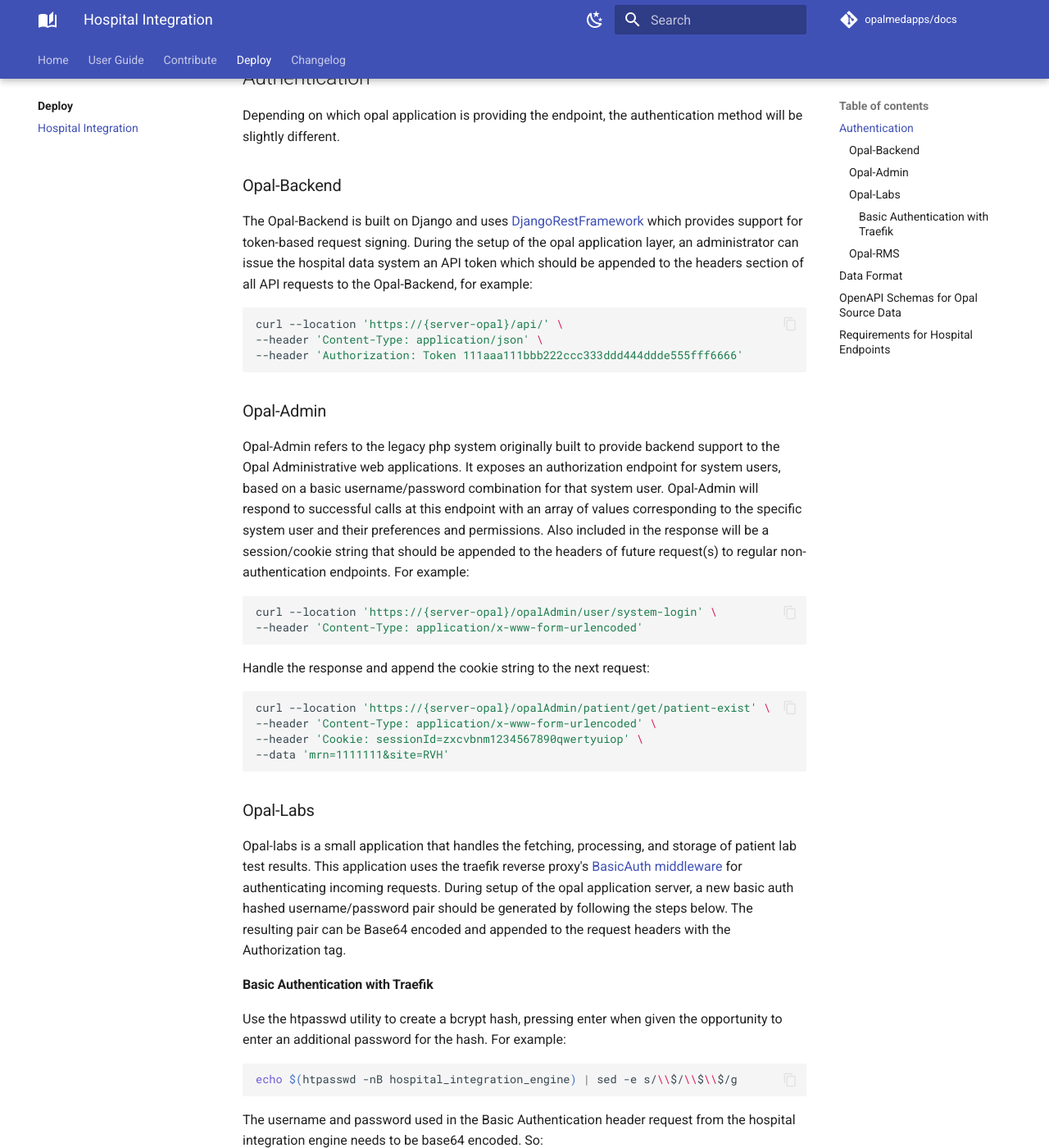
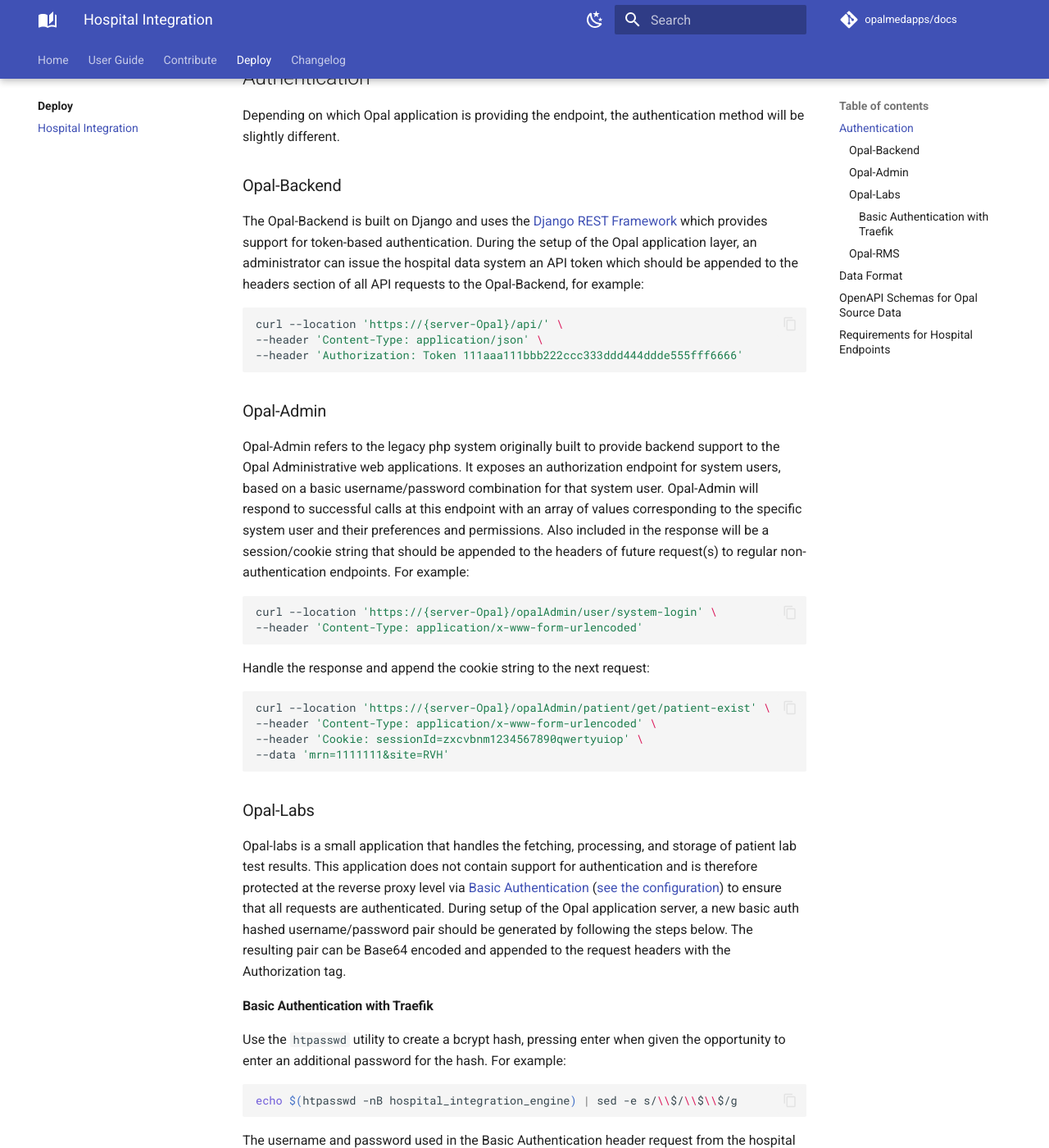
Before and after one commit to opalmedapps/docs, an MkDocs documentation site: the page built from docs/deploy/integration.md, in a window 1280 px wide and 1400 px high, scrolled down 637 px. Shown: the whole window at 82% size. Built offline with MkDocs 1.6.1 and Material for MkDocs 9.7.7, drawn with Linux system fonts in a browser that asks for light colours; plug-ins that fetch from the network failed and are left out; comment, search, counter and statistics services are not loaded; some of the changed text lies outside the part shown.

Commit message:
reorganize file structure and update integration page

````diff
--- a/docs/integration/index.md
+++ b/docs/deploy/integration.md
@@ -1,6 +1,6 @@
 # Hospital Integration
 
-An institution or hospital can integrate their data sources with the opal solution through a series of REST API endpoints provided by the Opal Application layer.
+An institution or hospital can integrate their data sources with the Opal solution through a series of REST API endpoints provided by the Opal Application layer.
 In addition, hospitals must provide some endpoints to Opal in order to facilitate patient demographic lookups, historical data fetching, etc.
 
 Opal source data APIs are provided by four subcomponents within the application layer.
@@ -11,22 +11,21 @@
 * [Opal-Labs](https://gitlab.com/opalmedapps/opal-labs)
 * [Opal-RMS](https://gitlab.com/opalmedapps/ORMS)  *If wait room support is enabled at hospital*
 
-In order to successfully integrate the opal solution with a hospital data system, the above mentioned application docker images must be
-deployed to an application server and configured with database access, SSL certificates, and environment configuration.
+In order to successfully integrate the Opal solution with a hospital data system, the above mentioned application container images must be deployed to an application server and configured with database access, SSL certificates, and environment configuration.
 
 *TODO: Link to external documentation on deployment/ansible scripts, Greg task.*
 
 ## Authentication
 
-Depending on which opal application is providing the endpoint, the authentication method will be slightly different.
+Depending on which Opal application is providing the endpoint, the authentication method will be slightly different.
 
 ### Opal-Backend
 
-The Opal-Backend is built on Django and uses [DjangoRestFramework](https://www.django-rest-framework.org/) which provides support for token-based request signing.
-During the setup of the opal application layer, an administrator can issue the hospital data system an API token which should be appended to the headers section of all API requests to the Opal-Backend, for example:
+The Opal-Backend is built on Django and uses the [Django REST Framework](https://www.django-rest-framework.org/) which provides support for token-based authentication.
+During the setup of the Opal application layer, an administrator can issue the hospital data system an API token which should be appended to the headers section of all API requests to the Opal-Backend, for example:
 
 ```bash
-curl --location 'https://{server-opal}/api/' \
+curl --location 'https://{server-Opal}/api/' \
 --header 'Content-Type: application/json' \
 --header 'Authorization: Token 111aaa111bbb222ccc333ddd444ddde555fff6666'
 ```
@@ -40,14 +39,14 @@
 For example:
 
 ```bash
-curl --location 'https://{server-opal}/opalAdmin/user/system-login' \
+curl --location 'https://{server-Opal}/opalAdmin/user/system-login' \
 --header 'Content-Type: application/x-www-form-urlencoded'
 ```
 
 Handle the response and append the cookie string to the next request:
 
 ```bash
-curl --location 'https://{server-opal}/opalAdmin/patient/get/patient-exist' \
+curl --location 'https://{server-Opal}/opalAdmin/patient/get/patient-exist' \
 --header 'Content-Type: application/x-www-form-urlencoded' \
 --header 'Cookie: sessionId=zxcvbnm1234567890qwertyuiop' \
 --data 'mrn=1111111&site=RVH'
@@ -56,13 +55,13 @@
 ### Opal-Labs
 
 Opal-labs is a small application that handles the fetching, processing, and storage of patient lab test results.
-This application uses the traefik reverse proxy's [BasicAuth middleware](https://doc.traefik.io/traefik/middlewares/http/basicauth/) for authenticating incoming requests.
-During setup of the opal application server, a new basic auth hashed username/password pair should be generated by following the steps below.
+This application does not contain support for authentication and is therefore protected at the reverse proxy level via [Basic Authentication](https://doc.traefik.io/traefik/middlewares/http/basicauth/) ([see the configuration](https://gitlab.com/opalmedapps/infrastructure/deploy-app/-/blob/main/config/traefik/services.yaml?ref_type=heads#L65-69)) to ensure that all requests are authenticated.
+During setup of the Opal application server, a new basic auth hashed username/password pair should be generated by following the steps below.
 The resulting pair can be Base64 encoded and appended to the request headers with the Authorization tag.
 
 #### Basic Authentication with Traefik
 
-Use the htpasswd utility to create a bcrypt hash, pressing enter when given the opportunity to enter an additional password for the hash.
+Use the `htpasswd` utility to create a bcrypt hash, pressing enter when given the opportunity to enter an additional password for the hash.
 For example:
 
 ```bash
@@ -84,18 +83,18 @@
 
 ### Opal-RMS
 
-Opal-RMS separates private from public APIs and thus any calls to the public API endpoints are authenticated by default.
+Opal-RMS separates private from public APIs and thus any calls to the public API endpoints don't require authentication by default.
 
 ## Data Format
 
 In general the expectation for all Opal API is that payloads and responses are transmitted in JSON format, with a few exceptions.
 
 * As an experimental feature, the pharmacy data endpoint within the Opal-backend (`/api/patients/${uuid}/pharmacy`) was created with a built-in HL7 parsing class, the accepted data format is `application/hl7v2+er7`.
-* In the `Requirements for Hospital Endpoints` section (see below), the sending of patient measurement pdfs from the wait room management system is expected to be sent with XML data containing a string endoing of the measurement pdf.
+* In the `Requirements for Hospital Endpoints` section (see below), the sending of patient weight measurement PDFs from the wait room management system is expected to be sent with XML data containing a base64 string encoding of the measurement PDF.
 
 ## OpenAPI Schemas for Opal Source Data
 
-In each of the opal applications there is an `openapi.yml` file providing full details of all source data endpoints that a hospital can use to send data into the Opal Application Layer.
+In each of the Opal applications there is an `openapi.yml` file providing full details of all source data endpoints that a hospital can use to send data into the Opal Application Layer.
 For the `Opal-Backend`, we use [drf-spectacular](https://pypi.org/project/drf-spectacular/)) to dynamically generate the openapi file and render as a swagger doc.
 This swagger page is accessible for authenticated users via `/api/schema/swagger-ui`.
 For convenience, all endpoints in all openapi specifications related to integrations have been tagged with the `institution integration` label within the openapi specification.
@@ -107,7 +106,7 @@
 
 ## Requirements for Hospital Endpoints
 
-In addition to the endpoints opal provides for data integration, there are also a small number of endpoints that need to be made available to the Opal application layer to facilitate the full range of opal functionality.
+In addition to the endpoints Opal provides for data integration, there are also a small number of endpoints that need to be made available to the Opal application layer to facilitate the full range of Opal functionality.
 These endpoints should provide information like patient demographics, historical data retrieval, and patient location updates (for hospitals that have chosen to enable the `Opal-RMS` service).
 
 [We also provide an openapi specification roughly outlining what these endpoints should look like.](diagrams/openapi_hospital.yml)
--- a/mkdocs.yml
+++ b/mkdocs.yml
@@ -38,7 +38,7 @@
       - Generate Self Signed Certificates: development/guides/self_signed_certificates.md
   - Deploy:
     - Deploying The Opal Solution: deploy/index.md
-    - Hospital Integration: integration/index.md
+    - Hospital Integration: deploy/integration.md
   - Changelog: changelog.md
 
 # Configuration
````
Also changed, not shown: docs/deploy/diagrams/openapi_hospital.yml (renamed from docs/integration/diagrams/openapi_hospital.yml, +69 -6 lines).
